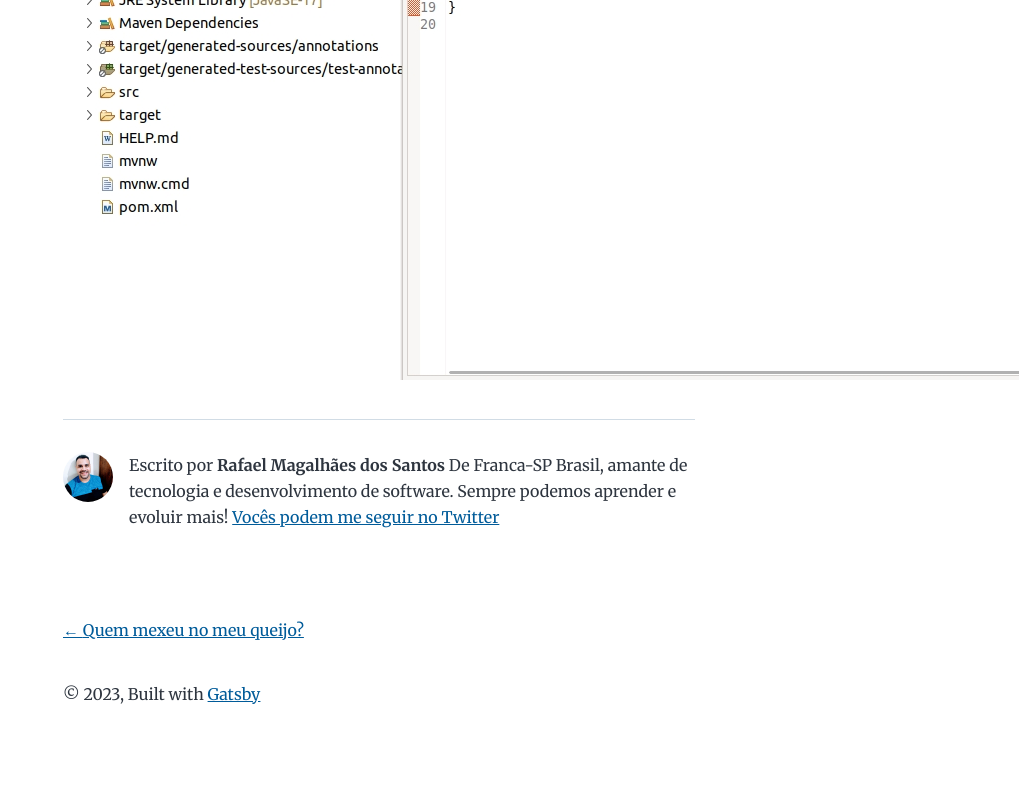
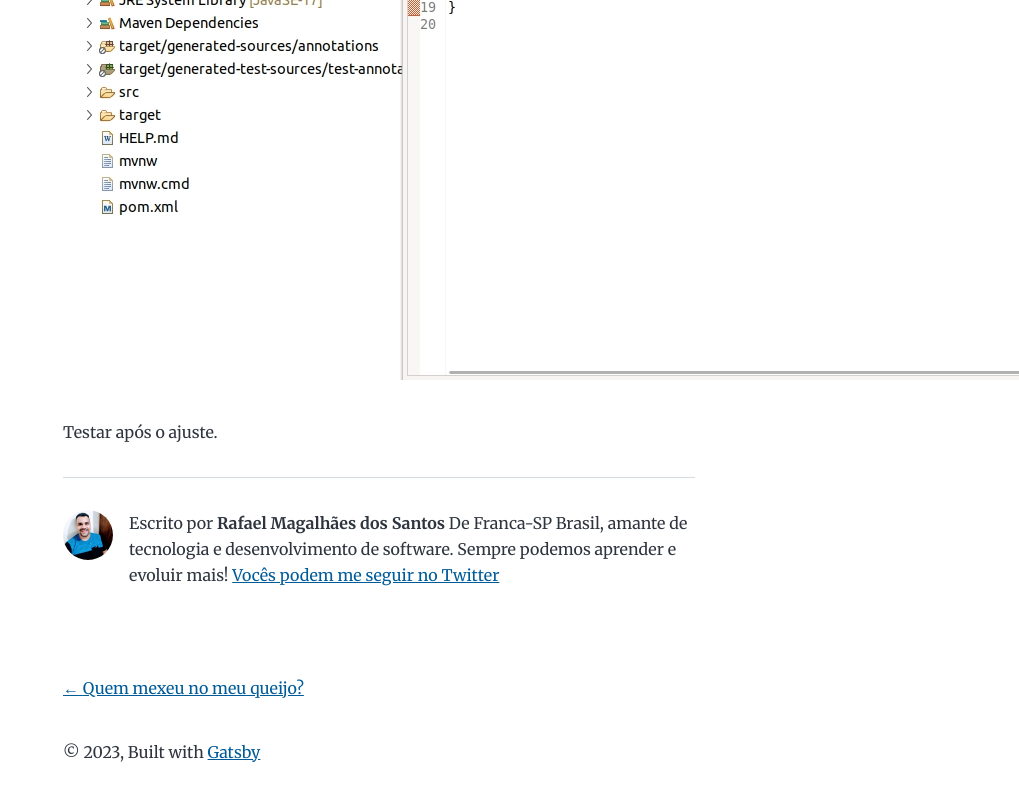
Before and after one commit to rafamagalhas/rafamagalhas-blog, a Gatsby site: page /programming/whitelabel-error-page/whitelabel-error-page/ in a window 1280 px wide. Shown: the part 1889-2689 px from the top of the page, without its empty margins (261-1280 px from the left). Before the commit the page ends 2659 px from the top, so only its background shows below. Built offline with nearby package versions, Linux system fonts and the light colour scheme; Gatsby itself is replaced by a stand-in of ours.

Commit message:
fix: add info

```diff
--- a/content/blog/programming/whitelabel-error-page/whitelabel-error-page.md
+++ b/content/blog/programming/whitelabel-error-page/whitelabel-error-page.md
@@ -16,3 +16,5 @@ O detalhe que gerou essa mensagem na minha aplicação, foi o nome do pacote nã
 Após ajustar o nome do pacote, deixando-o em conformidade com os demais, como na imagem abaixo, a aplicação funcionou corretamente.
 
 ![wrong-package-name](./../../../../src/images/package-resolved.jpg)
+
+Testar após o ajuste.
```
